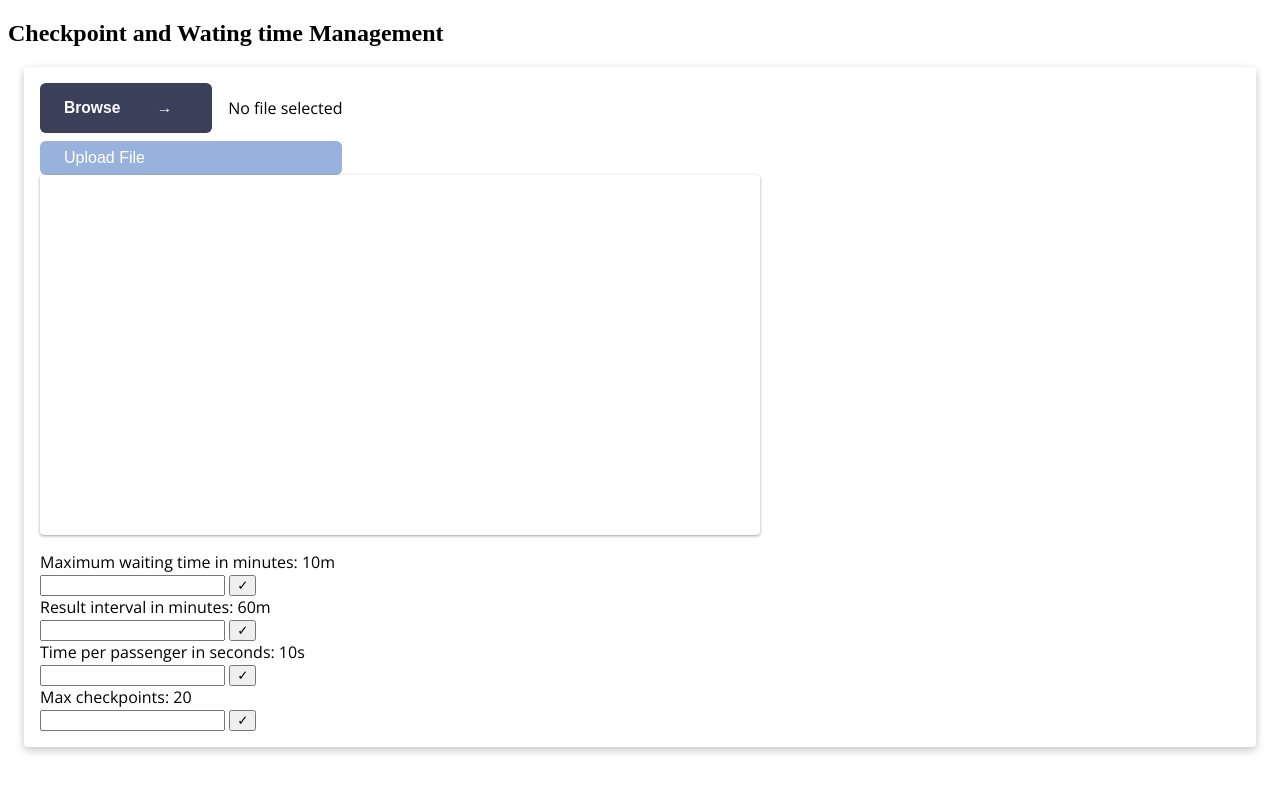
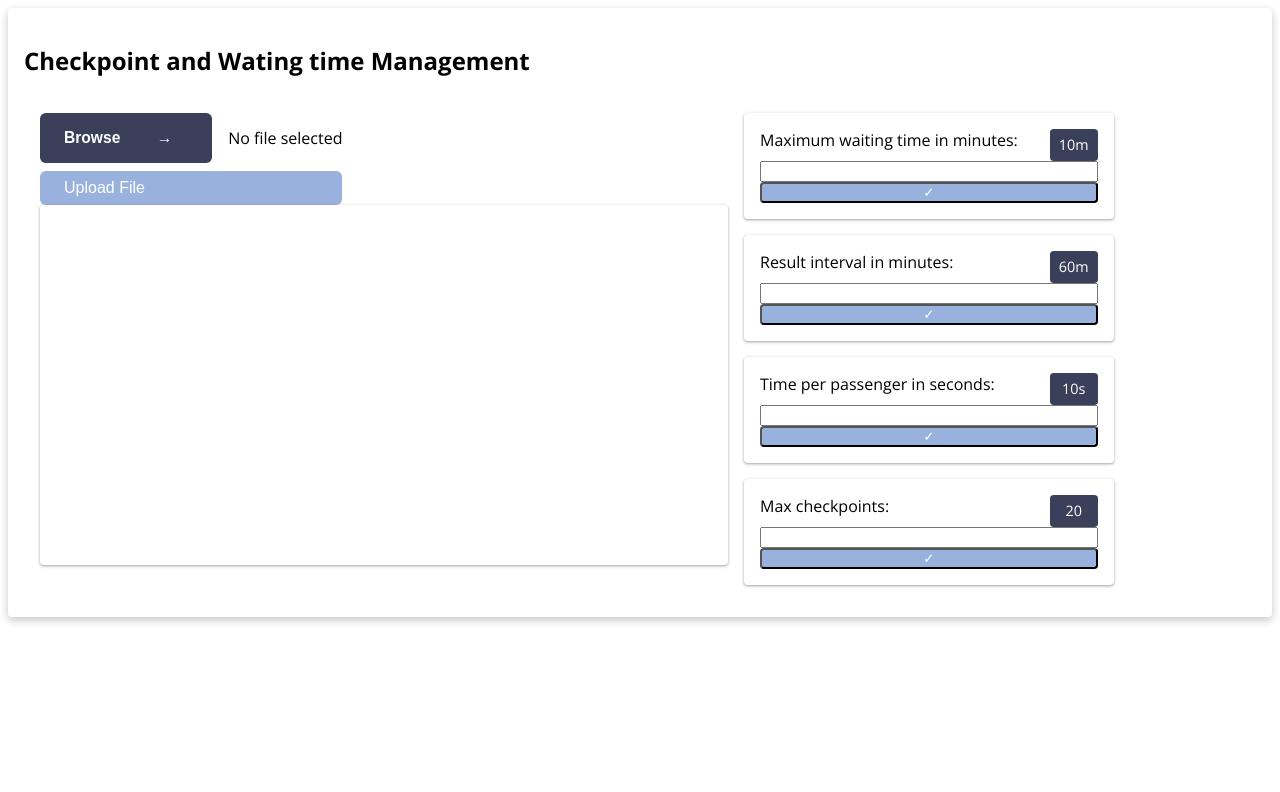
Before and after one commit to druabello-dotcom/airport-employee-management, a website with bundled scripts: page frontend/src/index.html in a window 1280 px wide. Built offline with nearby package versions, Linux system fonts and the light colour scheme.

Commit message:
feat: style inputs for config

```diff
--- a/frontend/src/index.html
+++ b/frontend/src/index.html
@@ -39,7 +39,7 @@
 						<label id="max-wait-time-value"></label>
 					</div>
 					<input type="text" id="input-max-wait-time">
-					<button type="submit" id="submit-max-wait-time">✓</button>
+					<button class="update-config-button" type="submit" id="submit-max-wait-time">✓</button>
 				</div>
 				<div id="result-interval" class="input-defaultConfig-container">
 					<div class="display-config-values" id="display-result-interval-value">
@@ -47,7 +47,7 @@
 						<label id="result-interval-value"></label>
 					</div>
 					<input type="text" id="input-result-interval">
-					<button type="submit" id="submit-result-interval">✓</button>
+					<button class="update-config-button" type="submit" id="submit-result-interval">✓</button>
 				</div>
 				<div id="time-per-passenger" class="input-defaultConfig-container">
 					<div class="display-config-values" id="display-time-per-passenger-value">
@@ -55,7 +55,7 @@
 						<label id="time-per-passenger-value"></label>
 					</div>
 					<input type="text" id="input-time-per-passenger">
-					<button type="submit" id="submit-time-per-passenger">✓</button>
+					<button class="update-config-button" type="submit" id="submit-time-per-passenger">✓</button>
 				</div>
 				<div id="max-checkpoints" class="input-defaultConfig-container">
 					<div class="display-config-values" id="display-max-checkpoints-value">
@@ -63,7 +63,7 @@
 						<label id="max-checkpoints-value"></label>
 					</div>
 					<input type="text" id="input-max-checkpoints">
-					<button type="submit" id="submitMaxCheckpoints">✓</button>
+					<button class="update-config-button" type="submit" id="submitMaxCheckpoints">✓</button>
 				</div>
 			</div>
 		</div>
--- a/frontend/src/style.css
+++ b/frontend/src/style.css
@@ -2,16 +2,19 @@
 	--dark-color: #3A405A;
 	--light-color: #99B2DD;
 }
-#calc-checkpoints-managment {
-	font-family: 'Open Sans', sans-serif;
+#checkpoints-managment {
 	display: flex;
 	flex-direction: column;
-	gap: 1rem;
-	margin: 1rem;
-
+	font-family: 'Open Sans', sans-serif;
 	box-shadow: rgba(0, 0, 0, 0.24) 0px 3px 8px;
 	border-radius: 1mm;
 	padding: 1rem;
+}
+#calc-checkpoints-managment {
+	display: flex;
+	flex-direction: row;
+	gap: 1rem;
+	margin: 1rem;
 }
 #import-file-area {
 	display: flex;
@@ -67,7 +70,7 @@ button:active {
 }
 #chart-results {
 	display: flex;
-	width: 60%;
+	width: 100%;
 	height: 22.5rem;
 }
 #myChart {
@@ -77,42 +80,38 @@ button:active {
 	padding: 1rem;
 }
 
-/*table*/
-h1 {
-	color: #333;
+/* input default config */
+#input-defaultConfig-section {
+	display: flex;
+	flex-direction: column;
+	gap: 1rem;
 }
-
-table {
+.input-defaultConfig-container {
+	display: flex;
+	flex-direction: column;
+	box-shadow: rgba(60, 64, 67, 0.3) 0px 1px 2px 0px, rgba(60, 64, 67, 0.15) 0px 1px 3px 1px;
+	border-radius: 1mm;
+	padding: 1rem;
 	width: 100%;
-	max-width: 600px;
-	border-collapse: collapse;
-	background-color: white;
-	box-shadow: 0 2px 4px rgba(0, 0, 0, 0.1);
 }
-
-th {
-	background-color: #218088;
+.display-config-values {
+	display: flex;
+	flex-direction: row;
+	justify-content: space-between;
+}
+.display-config-values :last-child {
+	display: flex;
+	justify-content: center;
+	align-items: center;
+	font-size: 0.9rem;
+	width: 3rem;
+	height: 2rem;
 	color: white;
-	padding: 12px;
-	text-align: left;
-	font-weight: bold;
-	border: 1px solid #24a7b3;
+	background-color: var(--dark-color);
+	border-radius: 1mm;
 }
-
-td {
-	padding: 10px 12px;
-	border: 1px solid #ddd;
+.update-config-button {
+	border-radius: 1mm;
+	color: white;
+	background-color: var(--light-color);
 }
-
-tr:nth-child(even) {
-	background-color: #f9f9f9;
-}
-
-tr:hover {
-	background-color: #f0f0f0;
-}
-
-.delay {
-	color: #e74c3c;
-	font-weight: bold;
-}
```
